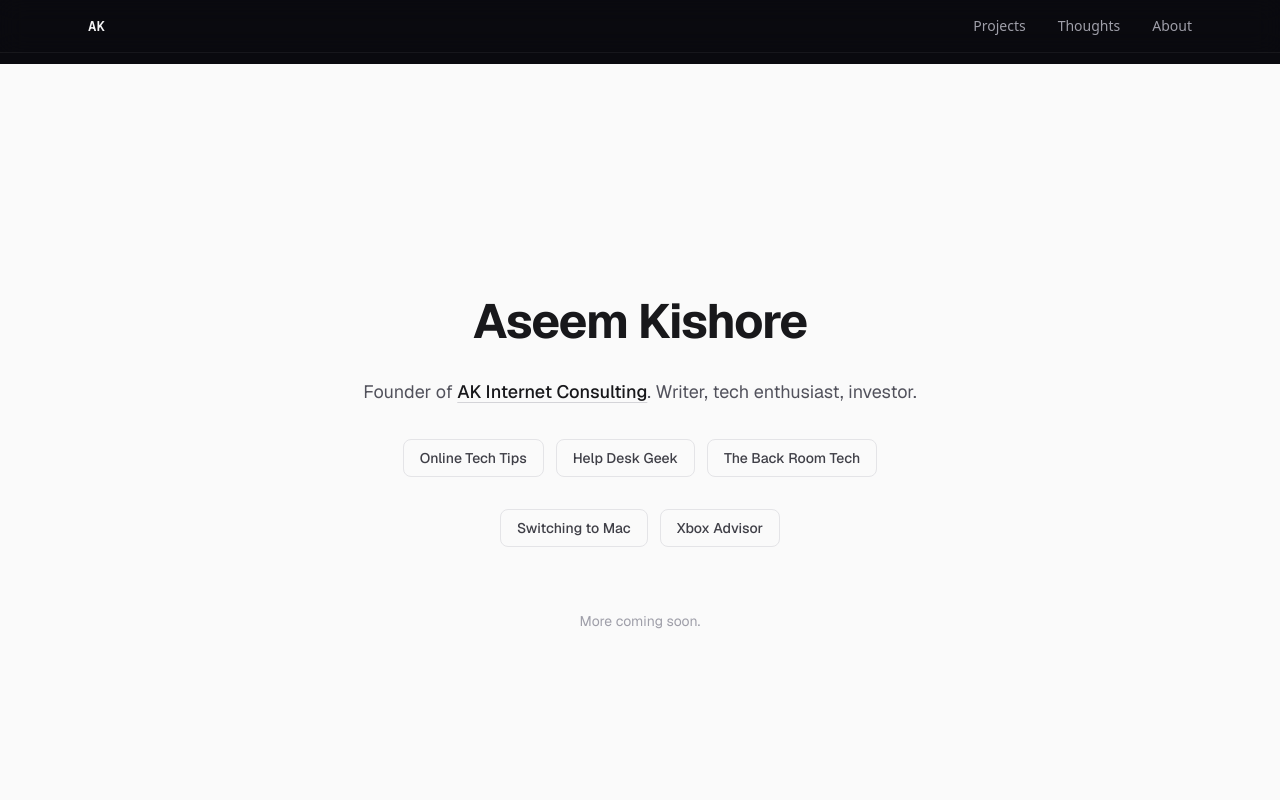
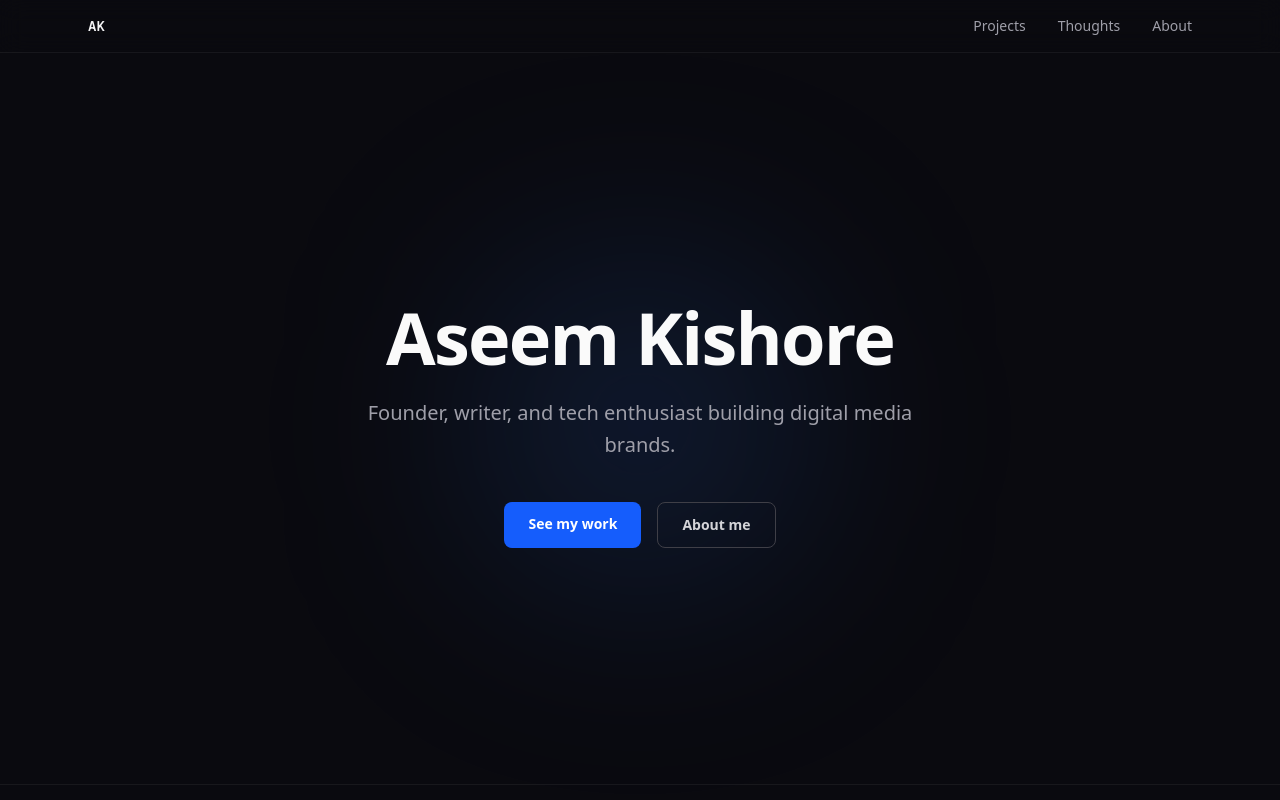
Before and after one commit to aseem1234/aseemkishore.com, a Next.js app: page / in a window 1280 px wide. Shown: the top 800 px of the page. Built offline with nearby package versions, Linux system fonts and the light colour scheme.

Commit message:
feat: homepage hero section with gradient glow

```diff
--- a/src/app/page.tsx
+++ b/src/app/page.tsx
@@ -1,64 +1,43 @@
-export default function Home() {
+import Link from "next/link";
+
+function Hero() {
   return (
-    <div className="flex min-h-screen flex-col items-center justify-center bg-zinc-50 px-6 font-sans dark:bg-zinc-950">
-      <main className="flex max-w-2xl flex-col items-center gap-8 text-center">
-        <h1 className="text-5xl font-bold tracking-tight text-zinc-900 dark:text-zinc-50">
+    <section className="relative flex min-h-[90vh] flex-col items-center justify-center px-6 text-center">
+      {/* Gradient glow */}
+      <div className="absolute inset-0 flex items-center justify-center">
+        <div className="h-72 w-72 rounded-full bg-blue-500/20 blur-[120px]" />
+      </div>
+
+      <div className="relative z-10 flex flex-col items-center gap-6">
+        <h1 className="text-5xl font-bold tracking-tight text-zinc-50 sm:text-6xl lg:text-7xl">
           Aseem Kishore
         </h1>
-        <p className="text-lg leading-relaxed text-zinc-600 dark:text-zinc-400">
-          Founder of{" "}
+        <p className="max-w-xl text-lg leading-relaxed text-zinc-400 sm:text-xl">
+          Founder, writer, and tech enthusiast building digital media brands.
+        </p>
+        <div className="mt-4 flex gap-4">
           <a
-            href="https://akinternetconsulting.com"
-            className="font-medium text-zinc-900 underline decoration-zinc-300 underline-offset-4 hover:decoration-zinc-500 dark:text-zinc-200 dark:decoration-zinc-600 dark:hover:decoration-zinc-400"
+            href="#projects"
+            className="rounded-lg bg-blue-600 px-6 py-3 text-sm font-semibold text-white transition-colors hover:bg-blue-500"
           >
-            AK Internet Consulting
+            See my work
           </a>
-          . Writer, tech enthusiast, investor.
-        </p>
-
-        <div className="flex flex-col gap-3 sm:flex-row">
-          <SiteCard
-            name="Online Tech Tips"
-            url="https://www.online-tech-tips.com"
-          />
-          <SiteCard
-            name="Help Desk Geek"
-            url="https://helpdeskgeek.com"
-          />
-          <SiteCard
-            name="The Back Room Tech"
-            url="https://www.thebackroomtech.com"
-          />
+          <Link
+            href="/about"
+            className="rounded-lg border border-zinc-700 px-6 py-3 text-sm font-semibold text-zinc-300 transition-colors hover:border-zinc-500 hover:text-zinc-100"
+          >
+            About me
+          </Link>
         </div>
-
-        <div className="flex gap-3 text-sm text-zinc-500 dark:text-zinc-500">
-          <SiteCard
-            name="Switching to Mac"
-            url="https://switchingtomac.com"
-          />
-          <SiteCard
-            name="Xbox Advisor"
-            url="https://xboxadvisor.com"
-          />
-        </div>
-
-        <p className="mt-8 text-sm text-zinc-400 dark:text-zinc-600">
-          More coming soon.
-        </p>
-      </main>
-    </div>
+      </div>
+    </section>
   );
 }
 
-function SiteCard({ name, url }: { name: string; url: string }) {
+export default async function Home() {
   return (
-    <a
-      href={url}
-      target="_blank"
-      rel="noopener noreferrer"
-      className="rounded-lg border border-zinc-200 px-4 py-2 text-sm font-medium text-zinc-700 transition-colors hover:border-zinc-400 hover:text-zinc-900 dark:border-zinc-800 dark:text-zinc-300 dark:hover:border-zinc-600 dark:hover:text-zinc-100"
-    >
-      {name}
-    </a>
+    <>
+      <Hero />
+    </>
   );
 }
```
